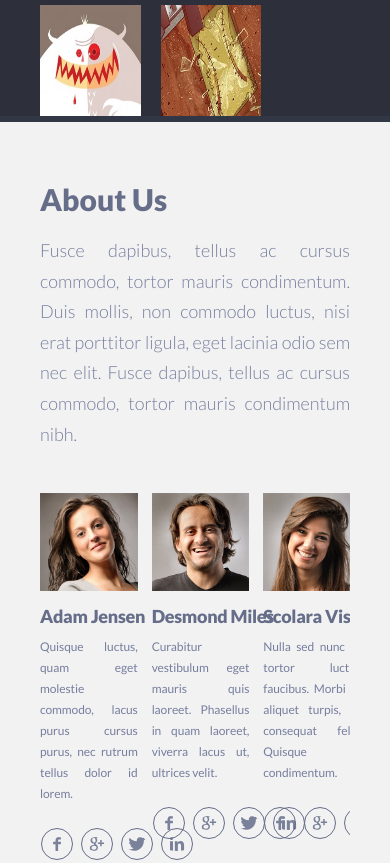
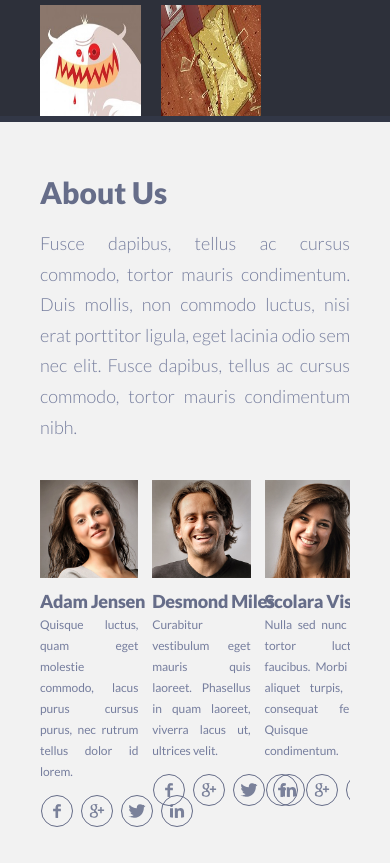
Before and after one commit to Tanya-Kh/singolo, a plain HTML site: page index.html in a window 390 px wide. Shown: the part 2020-2883 px from the top of the page. Drawn offline with Linux system fonts and the light colour scheme; files whose address does not match are found by name.

Commit message:
feat: fix About styles for PP match

```diff
--- a/style.css
+++ b/style.css
@@ -795,10 +795,23 @@ nav {
     .about-container {
         width: 100%;
         overflow: hidden;
+        margin-top: 38px;
     }
 
     .about-person {
-        width: 31.5%;
+        width: 31.7%;
+    }
+
+    .about-person-name {
+        margin-top: 9px;
+    }
+
+    .about-person-description {
+        margin-top: 2px;
+    }
+
+    .social-icons {
+        margin-top: 13px;
     }
 
     .photo {
@@ -807,8 +820,8 @@ nav {
     }
 
     .about {
-        /*height: 670px;*/
         height: auto;
+        padding-top: 52px;
         padding-bottom: 70px;
     }
 
```
